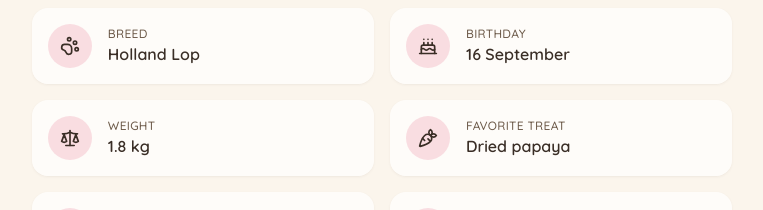
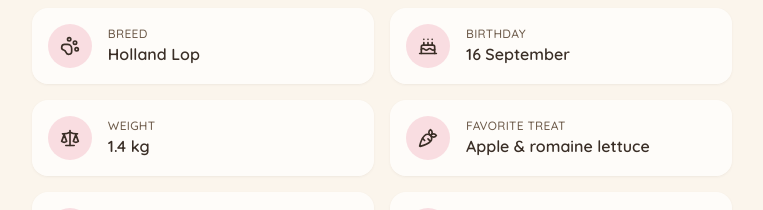
Before and after one commit to Gabrieltay/oreo-card, a Next.js app: page / in a window 1280 px wide. Shown: the part 860-1070 px from the top of the page, without its empty margins (258-1021 px from the left). Built offline with nearby package versions, Linux system fonts and the light colour scheme; no server answers.

Commit message:
Update Oreo's weight and favorite treat

```diff
--- a/src/content/oreo.ts
+++ b/src/content/oreo.ts
@@ -31,8 +31,8 @@ export const oreo = {
   quickFacts: [
     { label: "Breed", value: "Holland Lop", icon: "PawPrint" },
     { label: "Birthday", value: "16 September", icon: "Cake" },
-    { label: "Weight", value: "1.8 kg", icon: "Scale" },
-    { label: "Favorite Treat", value: "Dried papaya", icon: "Carrot" },
+    { label: "Weight", value: "1.4 kg", icon: "Scale" },
+    { label: "Favorite Treat", value: "Apple & romaine lettuce", icon: "Carrot" },
     { label: "Personality", value: "Sweet, curious & food-motivated", icon: "Heart" },
     { label: "Home Base", value: "Singapore 🇸🇬", icon: "MapPin" },
   ] satisfies QuickFact[],
```
